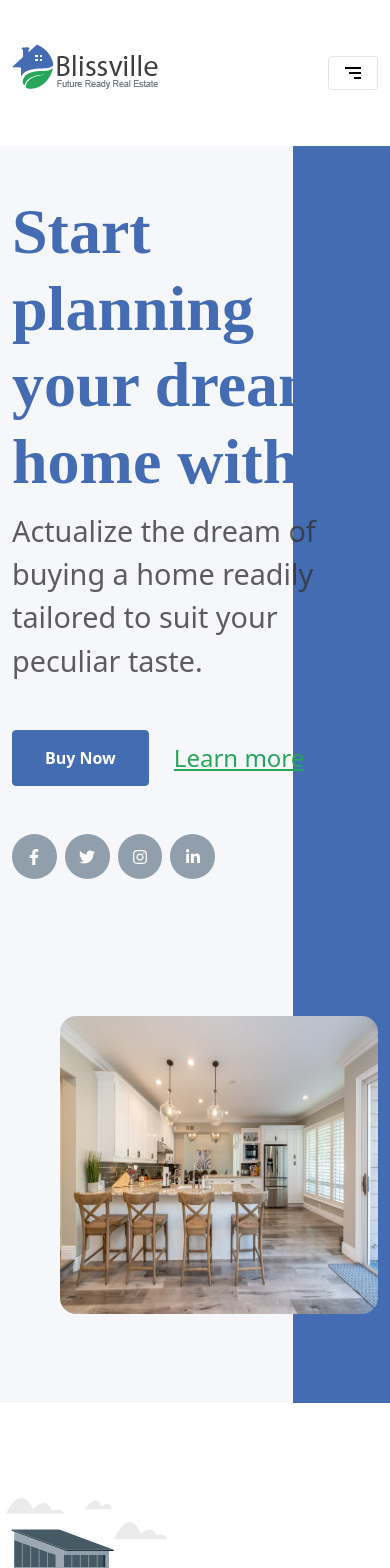
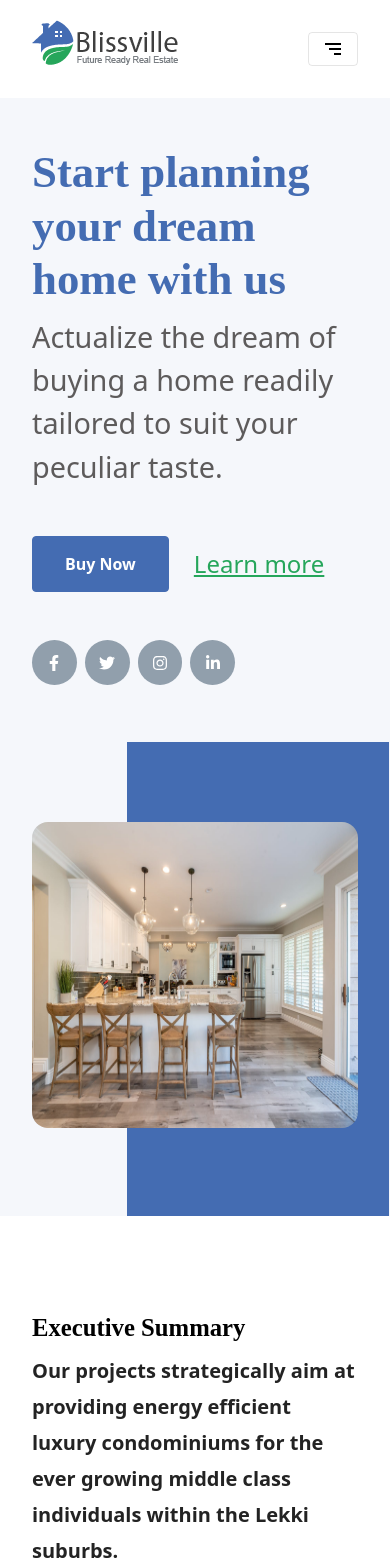
Before and after one commit to Highrachy/blissville, a Next.js app: page / in a window 390 px wide. Shown: the top 1568 px of the page. Built offline with nearby package versions, Linux system fonts and the light colour scheme; a web font is replaced by a local one.

Commit message:
feature: make make mobile responsive

```diff
--- a/components/common/OurInvestors.jsx
+++ b/components/common/OurInvestors.jsx
@@ -8,9 +8,9 @@ const OurInvestors = ({ image, text, header, buttonText }) => (
     <Section className="investor-section">
       <div className="container">
         <div className="row">
-          <div className="col-lg-12">
-            <h3 className="h2 text-white pb-2">{header}</h3>
-            <p className="pb-3">{text}</p>
+          <div className="col-12">
+            <h3 className="invest-now__header">{header}</h3>
+            <p className="pb-3 pe-5">{text}</p>
             <Link href="/contact-us" passHref>
               <a className="btn btn-success text-white btn-wide">
                 {buttonText}
@@ -28,8 +28,8 @@ OurInvestors.defaultProps = {
   text: 'Invest today and watch your money grow',
   header: (
     <>
-      Get up to <span className="text-success">45% return</span> <br /> on
-      investment
+      Get up to <br className="d-block d-md-none" />{' '}
+      <span className="text-success">45% return</span> <br /> on investment
     </>
   ),
   buttonText: 'Learn More',
--- a/pages/index.js
+++ b/pages/index.js
@@ -61,8 +61,8 @@ const HeroSection = () => (
             </ul>
           </div>
         </section>
-        <section className="col-md-6">
-          <div className="hero-image py-6 ps-5">
+        <section className="col-md-6 hero-image__container">
+          <div className="hero-image py-6 mx-auto">
             <Image
               className="rounded-5"
               src="/assets/img/home/hero.jpeg"
@@ -82,7 +82,7 @@ const ExecutiveSummary = () => (
   <section className="pt-6">
     <div className="container">
       <div className="row">
-        <div className="col-6">
+        <div className="col-md-5 col-lg-6 order-1">
           <div className="ms-n5">
             <Image
               src="/assets/img/home/cuate.svg"
@@ -92,8 +92,8 @@ const ExecutiveSummary = () => (
             />
           </div>
         </div>
-        <div className="col-6">
-          <h3 className="mt-6">Executive Summary</h3>
+        <div className="col-md-7 col-lg-6 order-0">
+          <h3 className="mt-3 mt-lg-6">Executive Summary</h3>
 
           <p className="lead fw-bold">
             Our projects strategically aim at providing energy efficient luxury
@@ -205,7 +205,7 @@ const Benefits = () => (
 );
 
 const SingleBenefits = ({ background, icon, title, text }) => (
-  <div className="col-sm-4 text-center px-5 mt-6 benefits-section">
+  <div className="col-md-6 col-lg-4 text-center px-5 mt-6 benefits-section">
     <div className={`bg-icon bg-${background}`}>{icon}</div>
     <h5 className="text-uppercase mt-3 text-color-1">{title}</h5>
     <p className="">{text}</p>
@@ -214,10 +214,10 @@ const SingleBenefits = ({ background, icon, title, text }) => (
 
 const WhyBlissville = () => (
   <section>
-    <div className="container">
+    <div className="container pb-7">
       <div className="row">
-        <div className="col-6">
-          <div className="ms-n7">
+        <div className="col-md-6">
+          <div className="ms-lg-n7 ms-0">
             <Image
               src="/assets/img/home/why-blissville.jpg"
               alt="Why Blissville"
@@ -226,8 +226,8 @@ const WhyBlissville = () => (
             />
           </div>
         </div>
-        <div className="col-6">
-          <p className="lead fw-bold font-secondary pt-6">
+        <div className="col-md-6">
+          <p className="lead fw-bold font-secondary pt-lg-6">
             Blissville Condos and Apartments are about more than just the homes,
             but about you and everything that makes your life better and easier.
           </p>
--- a/sass/App.scss
+++ b/sass/App.scss
@@ -1,227 +1,7 @@
 @import 'bootstrap';
-
-.text-color-dark {
-  color: rgba(55, 51, 51, 1);
-}
-.text-color-dark-1 {
-  color: rgba(55, 51, 51, 0.9);
-}
-
-.text-color-dark-2 {
-  color: rgba(55, 51, 51, 0.65);
-}
-
-.text-color {
-  color: $gray-900;
-}
-
-.text-color-1 {
-  color: rgba($gray-900, 0.9);
-}
-.text-color-2 {
-  color: rgba($gray-900, 0.65);
-}
-
-.font-secondary {
-  font-family: $font-secondary !important;
-}
-.nav-link {
-  text-transform: uppercase;
-  transition: all 0.25s ease-in;
-  position: relative;
-
-  &:before {
-    content: '';
-    position: absolute;
-    border-radius: 4px;
-    width: 20px;
-    height: 2px;
-    bottom: 3px;
-    margin-left: 1rem;
-    @include media-breakpoint-up(md) {
-      width: 40px;
-      height: 4px;
-      bottom: -5px;
-      margin-left: auto;
-      margin-right: auto;
-    }
-    left: 0;
-    right: 0;
-    background-color: $primary;
-    visibility: hidden;
-    transform: scaleX(0);
-    transition: all 0.3s ease-in-out 0s;
-  }
-  &.active {
-    font-weight: bold;
-
-    &:before {
-      visibility: visible;
-      -webkit-transform: scaleX(1);
-      transform: scaleX(1);
-    }
-  }
-}
-
-.text-title {
-  font-size: 4rem;
-  line-height: 1.2;
-}
-
-.text-leading {
-  font-size: 1.8rem;
-  line-height: 1.5;
-  color: rgba(#373333, 0.8);
-}
-
-.hero-overlay {
-  position: absolute;
-  top: 0;
-  right: 0;
-  width: 25%;
-  height: 100%;
-  background-color: $primary;
-  z-index: -1;
-  transition: all 0.25s ease-in;
-}
-
-.hero-icon {
-  width: 2.8rem;
-  height: 2.8rem;
-  background: $silver;
-  border-radius: 50%;
-  position: relative;
-
-  svg {
-    color: white;
-    position: absolute;
-    top: 50%;
-    left: 50%;
-    transform: translate(-50%, -50%);
-  }
-}
-
-.bg-icon {
-  height: 5.8rem;
-  width: 5.8rem;
-  margin-left: auto;
-  margin-right: auto;
-  border-radius: 50%;
-  position: relative;
-
-  svg {
-    height: 2.4rem;
-    width: 2.4rem;
-    position: absolute;
-    top: 50%;
-    left: 50%;
-    transform: translate(-50%, -50%);
-  }
-}
-
-.icon-sm {
-  height: 1.2rem;
-  width: 1.2rem;
-}
-
-.icon-md svg {
-  height: 1.5rem;
-  width: 1.5rem;
-}
-
-.icon-md2 svg {
-  height: 2.5rem;
-  width: 2.5rem;
-}
-
-.icon-lg svg {
-  height: 4rem;
-  width: 4rem;
-}
-.icon-xl svg {
-  height: 8rem;
-  width: 8rem;
-}
-.icon-xxl svg {
-  height: 12rem;
-  width: 12rem;
-  @include media-breakpoint-up(lg) {
-    height: 16rem;
-    width: 16rem;
-  }
-}
-
-.btn-none {
-  padding: 0;
-  font-size: 1.5rem;
-  font-weight: 400;
-}
-
-.rounded-4 {
-  border-radius: $border-radius-lg;
-}
-
-.rounded-5 {
-  border-radius: $border-radius-xl;
-}
-
-.bg-blue {
-  background-color: $bg-blue;
-}
-
-.bg-red {
-  background: rgba(192, 67, 67, 0.1);
-}
-
-.bg-blue2 {
-  background: rgba(68, 108, 178, 0.1);
-}
-
-.bg-green {
-  background: rgba(38, 166, 91, 0.1);
-}
-
-.bg-purple {
-  background: rgba(117, 4, 156, 0.1);
-}
-
-.bg-orange {
-  background: rgba(184, 71, 7, 0.1);
-}
-
-.bg-blue3 {
-  background: rgba(46, 138, 253, 0.1);
-}
-
-.benefits-section {
-  h5 {
-    line-height: 134.69%;
-    text-align: center;
-    letter-spacing: 0.01em;
-  }
-  p {
-    color: rgba($gray-900, 0.65);
-  }
-}
-
-.parallax {
-  background-attachment: fixed !important;
-  background-position: center !important;
-  background-repeat: no-repeat !important;
-  background-size: cover !important;
-}
-
-.investor-section {
-  h3 {
-    font-size: 60px;
-
-    span {
-      color: #26a65b;
-    }
-  }
-
-  p {
-    color: #c1c1c1 !important;
-    font-size: 24px;
-  }
-}
+@import 'layout';
+@import 'navbar';
+@import 'text';
+@import 'hero';
+@import 'utilities';
+@import 'page';
--- /dev/null
+++ b/sass/_hero.scss
@@ -0,0 +1,39 @@
+.hero-image {
+  &__container {
+    position: relative;
+    @include media-breakpoint-up(md) {
+      position: static;
+    }
+  }
+}
+
+.hero-overlay {
+  position: absolute;
+  top: 0;
+  right: -1.2rem;
+  width: 75%;
+  @include media-breakpoint-up(md) {
+    width: 25%;
+    right: 0;
+  }
+  height: 100%;
+  background-color: $primary;
+  z-index: -1;
+  transition: all 0.25s ease-in;
+}
+
+.hero-icon {
+  width: 2.8rem;
+  height: 2.8rem;
+  background: $silver;
+  border-radius: 50%;
+  position: relative;
+
+  svg {
+    color: white;
+    position: absolute;
+    top: 50%;
+    left: 50%;
+    transform: translate(-50%, -50%);
+  }
+}
--- /dev/null
+++ b/sass/_layout.scss
@@ -0,0 +1,12 @@
+.container {
+  @include media-breakpoint-down(md) {
+    padding: 0 2rem;
+  }
+}
+
+.parallax {
+  background-attachment: fixed !important;
+  background-position: center !important;
+  background-repeat: no-repeat !important;
+  background-size: cover !important;
+}
--- /dev/null
+++ b/sass/_navbar.scss
@@ -0,0 +1,56 @@
+.navbar {
+  @include media-breakpoint-up(md) {
+    padding-top: 2rem !important;
+    padding-bottom: 2rem !important;
+  }
+  &.hide {
+    transform: translateY(-100%);
+    transition: all 0.4s ease-in-out;
+  }
+  &.show {
+    transform: initial;
+    transition: all 0.4s ease-in-out;
+
+    &.bg-white {
+      box-shadow: rgba(33, 35, 38, 0.1) 0px 10px 10px -10px;
+    }
+  }
+}
+
+.nav-link {
+  text-transform: uppercase;
+  transition: all 0.25s ease-in;
+  position: relative;
+
+  &:before {
+    content: '';
+    position: absolute;
+    border-radius: 4px;
+    width: 20px;
+    height: 2px;
+    bottom: 3px;
+    margin-left: 1rem;
+    @include media-breakpoint-up(md) {
+      width: 40px;
+      height: 4px;
+      bottom: -5px;
+      margin-left: auto;
+      margin-right: auto;
+    }
+    left: 0;
+    right: 0;
+    background-color: $primary;
+    visibility: hidden;
+    transform: scaleX(0);
+    transition: all 0.3s ease-in-out 0s;
+  }
+  &.active {
+    font-weight: bold;
+
+    &:before {
+      visibility: visible;
+      -webkit-transform: scaleX(1);
+      transform: scaleX(1);
+    }
+  }
+}
--- /dev/null
+++ b/sass/_page.scss
@@ -0,0 +1,32 @@
+.benefits-section {
+  h5 {
+    line-height: 134.69%;
+    text-align: center;
+    letter-spacing: 0.01em;
+  }
+  p {
+    color: rgba($gray-900, 0.65);
+  }
+}
+
+.investor-section {
+  h3 {
+    font-size: 2.5rem;
+
+    @include media-breakpoint-up(md) {
+      font-size: 3.75rem;
+    }
+
+    padding-bottom: 0.25rem;
+    color: white;
+
+    span {
+      color: #26a65b;
+    }
+  }
+
+  p {
+    color: #c1c1c1 !important;
+    font-size: 24px;
+  }
+}
--- /dev/null
+++ b/sass/_text.scss
@@ -0,0 +1,42 @@
+.text-color-dark {
+  color: rgba(55, 51, 51, 1);
+}
+.text-color-dark-1 {
+  color: rgba(55, 51, 51, 0.9);
+}
+
+.text-color-dark-2 {
+  color: rgba(55, 51, 51, 0.65);
+}
+
+.text-color {
+  color: $gray-900;
+}
+
+.text-color-1 {
+  color: rgba($gray-900, 0.9);
+}
+.text-color-2 {
+  color: rgba($gray-900, 0.65);
+}
+
+.font-secondary {
+  font-family: $font-secondary !important;
+}
+
+.text-title {
+  font-size: 2.8rem;
+  @include media-breakpoint-up(md) {
+    font-size: 3rem;
+  }
+  @include media-breakpoint-up(lg) {
+    font-size: 4rem;
+  }
+  line-height: 1.2;
+}
+
+.text-leading {
+  font-size: 1.8rem;
+  line-height: 1.5;
+  color: rgba(#373333, 0.8);
+}
--- /dev/null
+++ b/sass/_utilities.scss
@@ -0,0 +1,91 @@
+.bg-icon {
+  height: 5.8rem;
+  width: 5.8rem;
+  margin-left: auto;
+  margin-right: auto;
+  border-radius: 50%;
+  position: relative;
+
+  svg {
+    height: 2.4rem;
+    width: 2.4rem;
+    position: absolute;
+    top: 50%;
+    left: 50%;
+    transform: translate(-50%, -50%);
+  }
+}
+
+.icon-sm {
+  height: 1.2rem;
+  width: 1.2rem;
+}
+
+.icon-md svg {
+  height: 1.5rem;
+  width: 1.5rem;
+}
+
+.icon-md2 svg {
+  height: 2.5rem;
+  width: 2.5rem;
+}
+
+.icon-lg svg {
+  height: 4rem;
+  width: 4rem;
+}
+.icon-xl svg {
+  height: 8rem;
+  width: 8rem;
+}
+.icon-xxl svg {
+  height: 12rem;
+  width: 12rem;
+  @include media-breakpoint-up(lg) {
+    height: 16rem;
+    width: 16rem;
+  }
+}
+
+.rounded-4 {
+  border-radius: $border-radius-lg;
+}
+
+.rounded-5 {
+  border-radius: $border-radius-xl;
+}
+
+.bg-blue {
+  background-color: $bg-blue;
+}
+
+.bg-red {
+  background: rgba(192, 67, 67, 0.1);
+}
+
+.bg-blue2 {
+  background: rgba(68, 108, 178, 0.1);
+}
+
+.bg-green {
+  background: rgba(38, 166, 91, 0.1);
+}
+
+.bg-purple {
+  background: rgba(117, 4, 156, 0.1);
+}
+
+.bg-orange {
+  background: rgba(184, 71, 7, 0.1);
+}
+
+.bg-blue3 {
+  background: rgba(46, 138, 253, 0.1);
+}
+
+.btn-none {
+  padding: 0;
+  font-size: 1.5rem;
+  font-weight: 400;
+}
--- a/sass/variables.scss
+++ b/sass/variables.scss
@@ -1142,7 +1142,7 @@ $nav-link-hover-color: rgba($red, 0.7);
 // // Navbar
 
 // // scss-docs-start navbar-variables
-$navbar-padding-y: 2.5rem;
+$navbar-padding-y: 1rem;
 // $navbar-padding-x: null;
 
 $navbar-nav-link-padding-x: 1.2rem;
```
Also changed, not shown: 1 other file (tests, documents, lock files or other folders).
